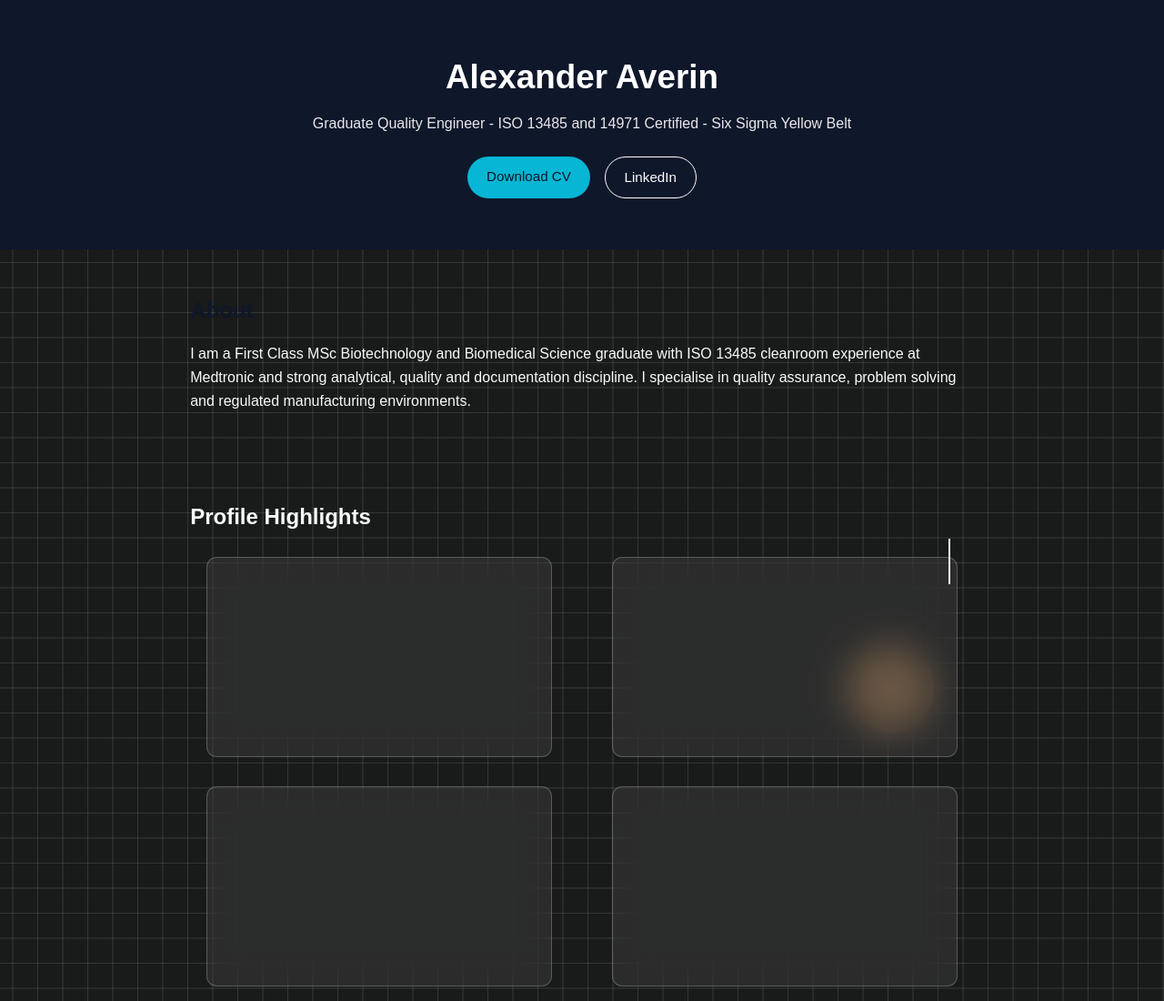
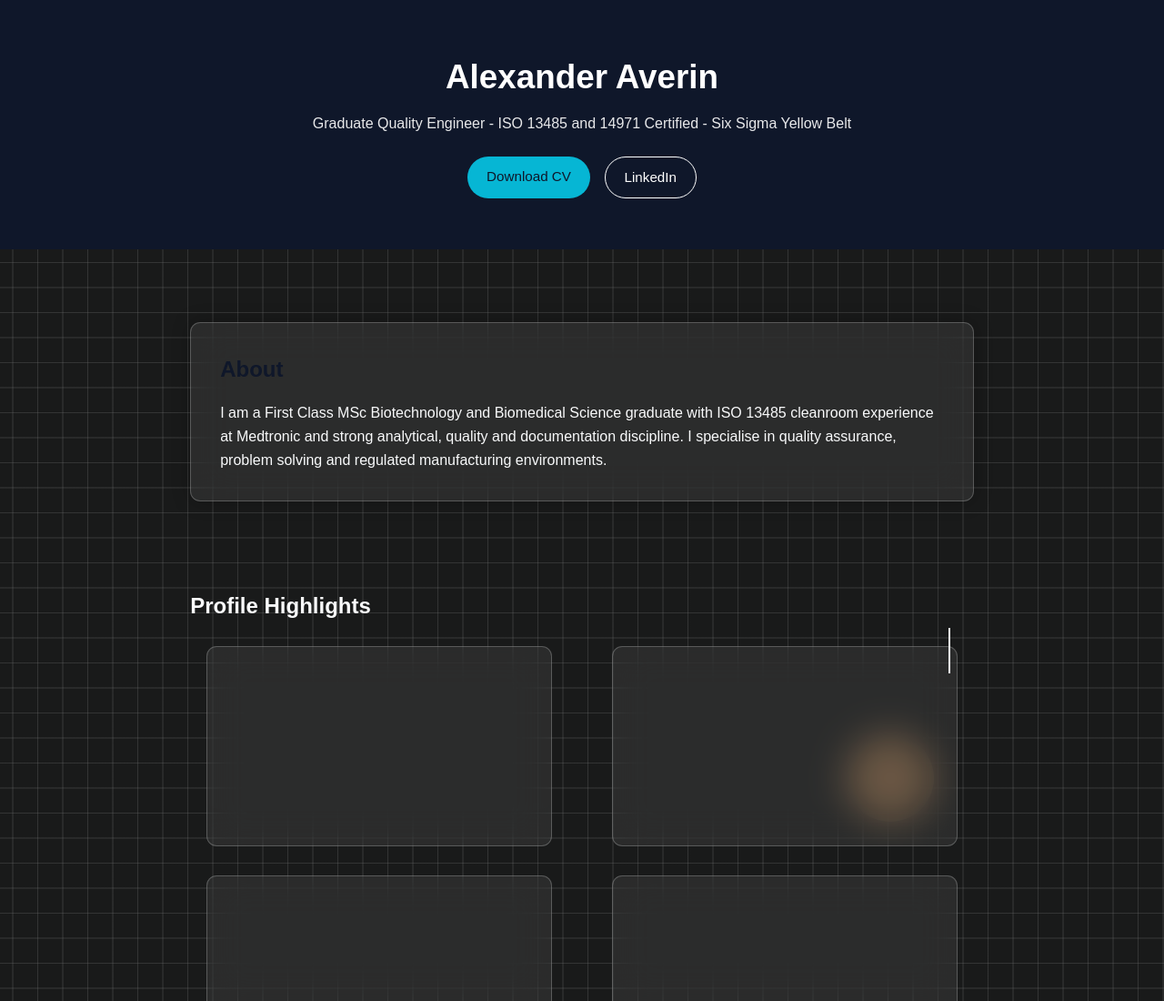
Before and after one commit to VnAxle/averinquality, a plain HTML site: page index.html in a window 1280 px wide. Shown: the top 1100 px of the page at 91% size. Drawn offline with Linux system fonts and the light colour scheme.

Commit message:
Update style.css

```diff
--- a/style.css
+++ b/style.css
@@ -112,6 +112,25 @@ body {
   font-size: 0.85rem;
   color: #6b7280;
 }
+/* Glass effect for About section */
+.glass-about {
+  padding: 2rem;
+  background-color: rgba(255, 255, 255, 0.074);
+  border: 1px solid rgba(255, 255, 255, 0.22);
+  backdrop-filter: blur(20px);
+  -webkit-backdrop-filter: blur(20px);
+  border-radius: 0.7rem;
+  margin-top: 2rem;
+  box-shadow: 0 0 20px rgba(0, 0, 0, 0.25);
+
+  transition: 0.3s ease;
+}
+
+.glass-about:hover {
+  box-shadow: 0 0 25px rgba(255, 187, 118, 0.35);
+  border-color: rgba(255, 255, 255, 0.40);
+  transform: translateY(-2px);
+}
 
 
 /* Glass "Profile Highlights" section --------------------------------------- */
```
